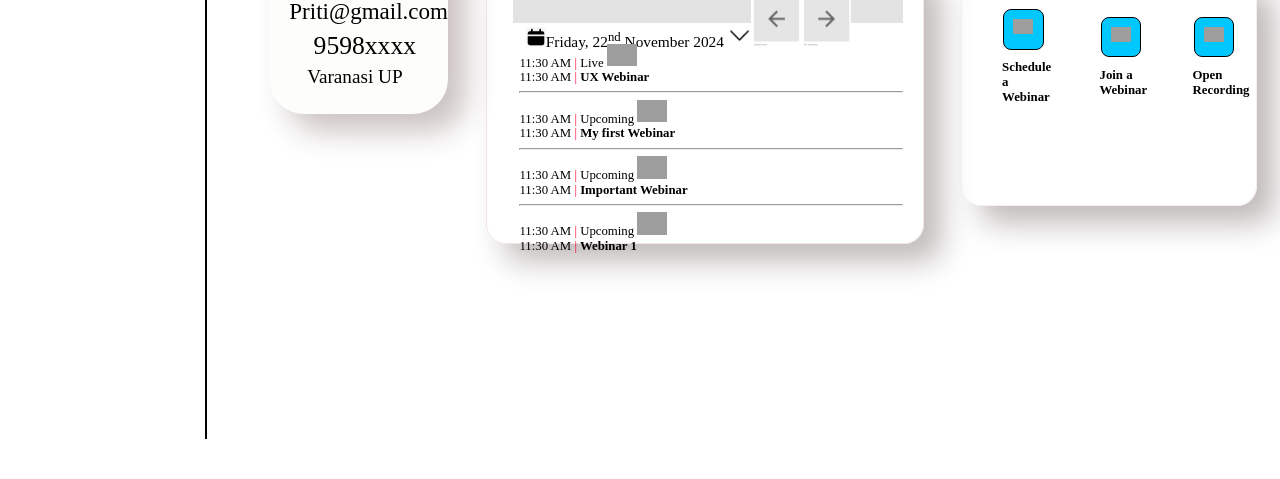
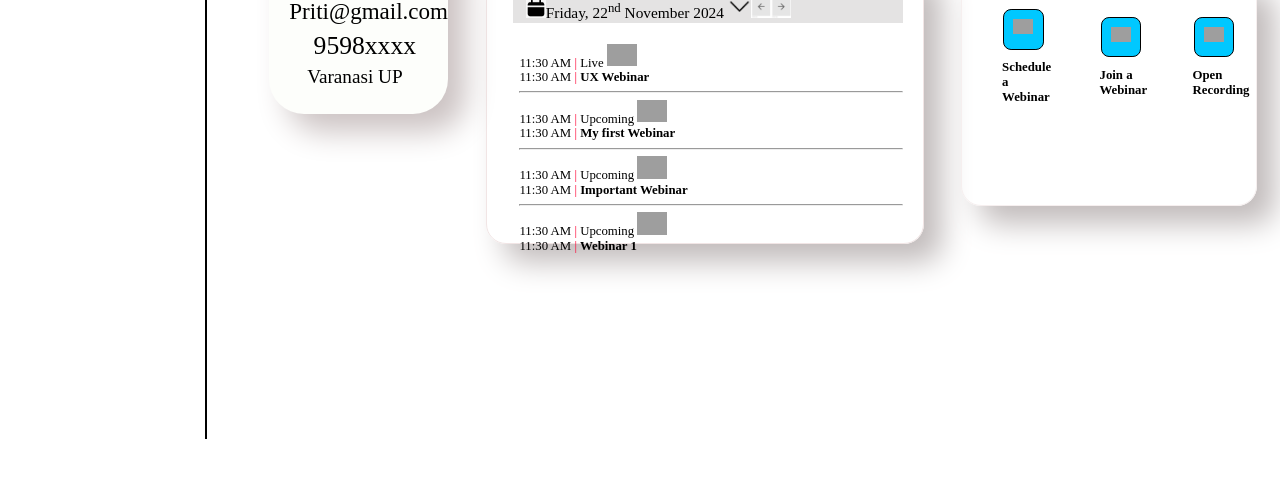
Before and after one commit to Priti8090/Webinar_Scheduling_Site, a plain HTML site: page index.html in a window 1280 px wide. Shown: the part 321-800 px from the top of the page. Drawn offline with Linux system fonts and the light colour scheme; grey boxes are pictures that could not be loaded.

Commit message:
Update index.html

```diff
--- a/index.html
+++ b/index.html
@@ -43,7 +43,7 @@
     <div class="daydate">Friday, 22<sup>nd</sup> November</div>
     <div class="goodmorning">Good Morning ,Priti ! &#128075</div>
     <div class="webdate">
-          <div class="date"><a class="p"><img src="time.jpg"width="20px">Friday, 22<sup>nd</sup> November 2024 <img src="listgothrough.png"width="23px"><img src="direction.png"width="100px"></a></div>
+          <div class="date"><a class="p"><img src="time.jpg"width="20px">Friday, 22<sup>nd</sup> November 2024 <img src="listgothrough.png"width="23px"><img src="direction.png"width="40px"></a></div>
         <div class="settime">
         <div>
             <div>11:30 AM <l>|</l> Live <img src="https://img.icons8.com/?size=100&id=11402&format=png&color=FA5252"width="30px"></div>
```
